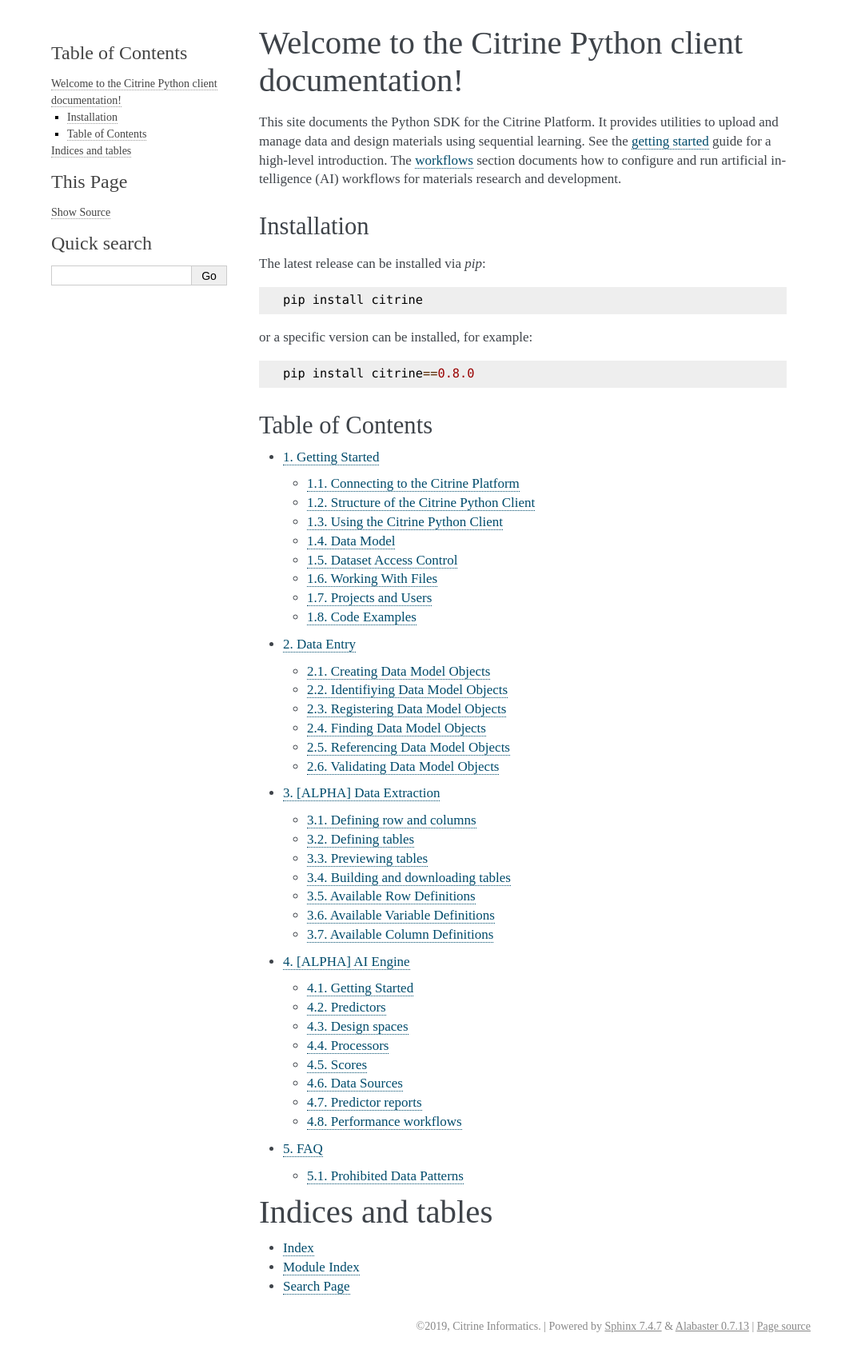
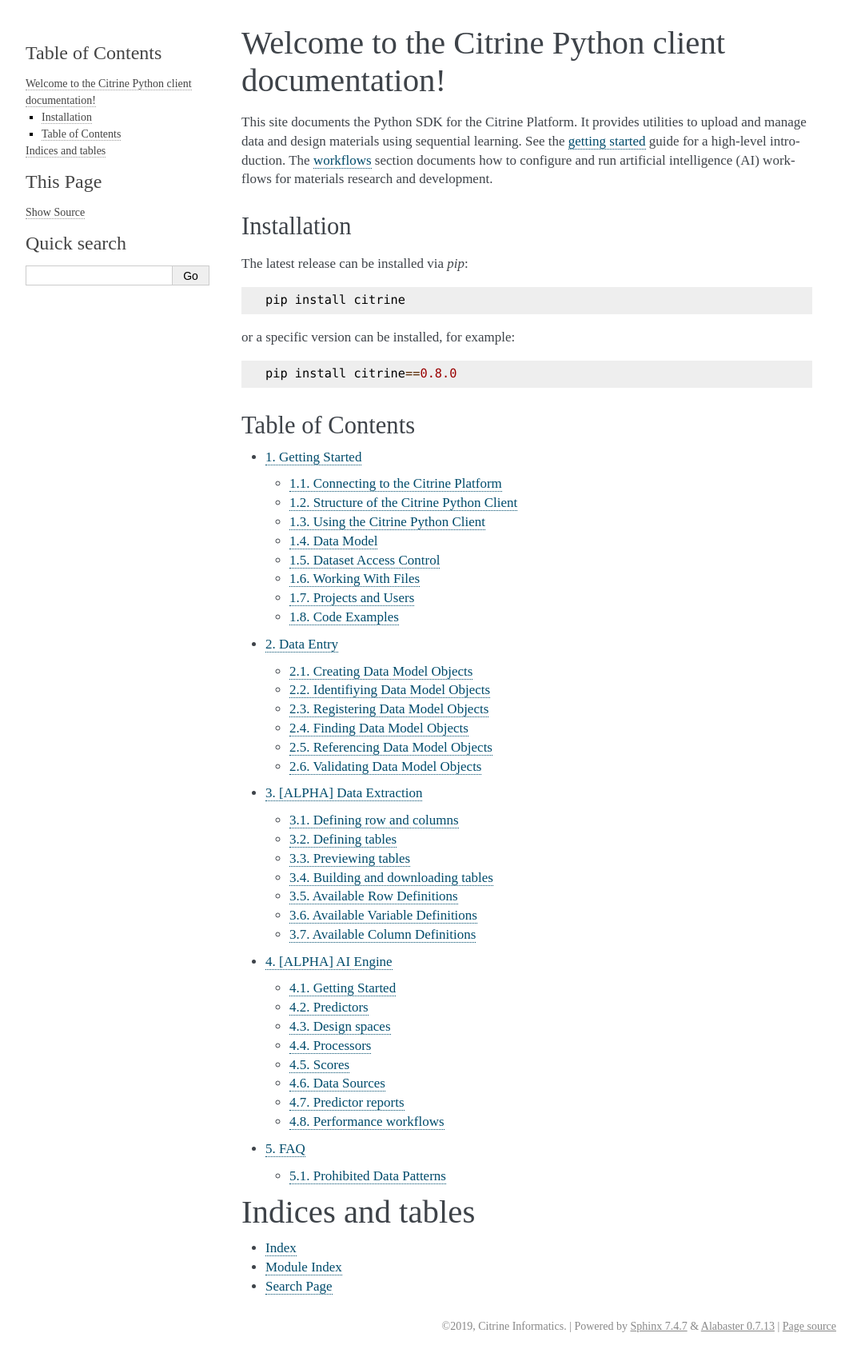
Before and after one commit to CitrineInformatics/citrine-python, a Sphinx documentation site: the page built from docs/source/index.rst, in a window 1280 px wide. Shown: the whole page at 80% size, without its empty margins (106-1183 px from the left). Built offline with Sphinx 7.4.7, drawn with Linux system fonts in a browser that asks for light colours; pages that are not in the unit, such as notebooks, are missing from menus.

```diff
--- a/docs/source/conf.py
+++ b/docs/source/conf.py
@@ -80,6 +80,6 @@ html_theme_options = {
     'sidebar_collapse': False,
     'head_font_family': ['Barlow', 'Helvetica', 'Arial', 'Sans-Serif'],
     'font_family': ['Lusitana', 'Times New Roman', 'serif'],
-    'page_width': '960px', # default is 940 https://github.com/bitprophet/alabaster/blob/master/alabaster/theme.conf#L29
-    'sidebar_width': '240px' # default is 220 https://github.com/bitprophet/alabaster/blob/master/alabaster/theme.conf#L38
+    'page_width': '1024px', # default is 940 https://github.com/bitprophet/alabaster/blob/master/alabaster/theme.conf#L29
+    'sidebar_width': '250px' # default is 220 https://github.com/bitprophet/alabaster/blob/master/alabaster/theme.conf#L38
 }
--- a/setup.py
+++ b/setup.py
@@ -57,7 +57,7 @@ class PreBuildCommand(build_py):
 
 
 setup(name='citrine',
-      version='0.28.1',
+      version='0.28.2',
       url='http://github.com/CitrineInformatics/citrine-python',
       description='Python library for the Citrine Platform',
       author='Citrine Informatics',
```
